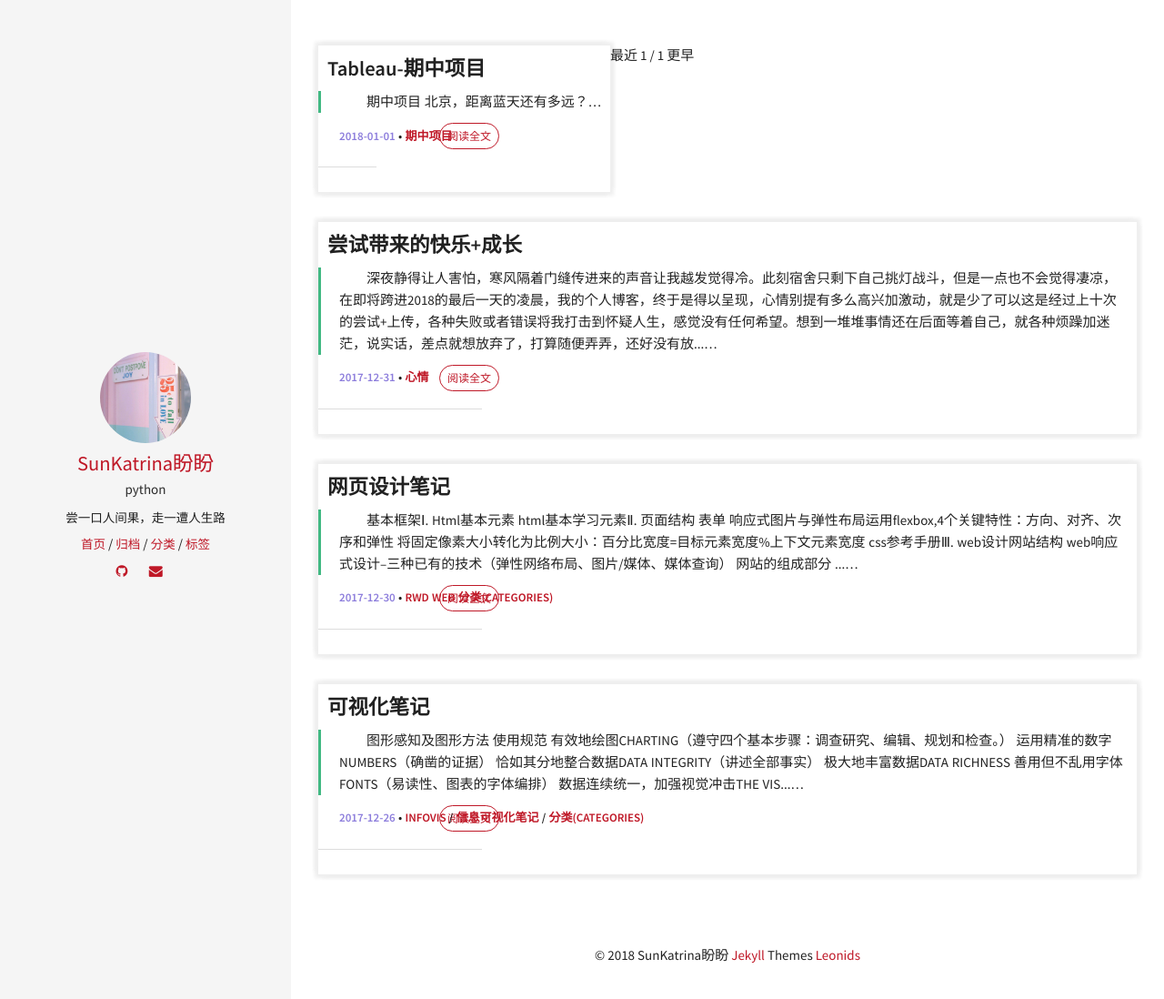
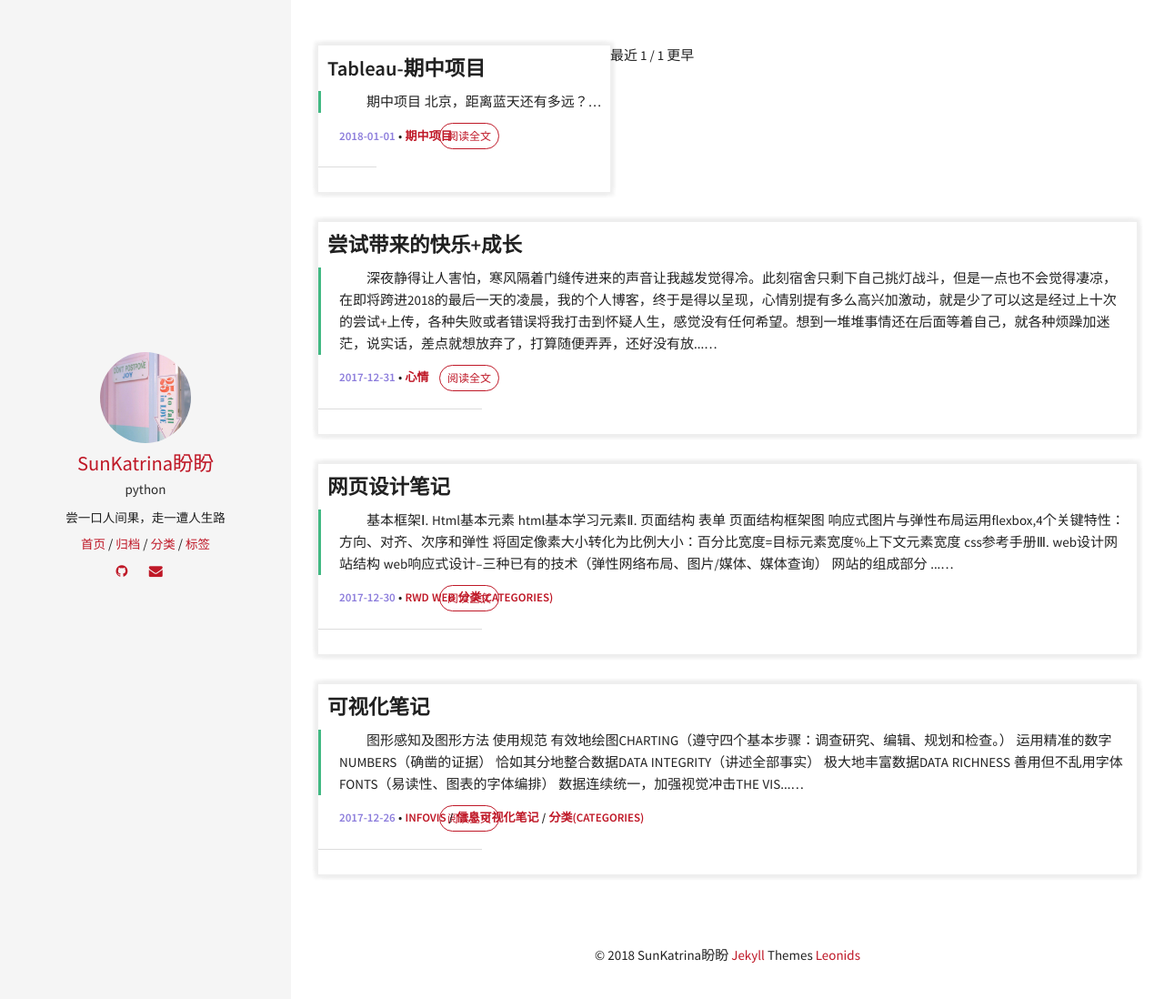
Before and after one commit to sunsipan/sunsipan.github.io, a Jekyll site: the page built from index.html, in a window 1280 px wide. Shown: the top 1098 px of the page at 91% size. Built offline with Jekyll 4.4.1, drawn with Linux system fonts in a browser that asks for light colours; the list of posts is cut into pages by our own code.

Commit message:
Update 2017-12-26-web.md

```diff
--- a/_posts/2017-12-26-web.md
+++ b/_posts/2017-12-26-web.md
@@ -12,23 +12,24 @@
 * [html基本学习元素](http://www.w3school.com.cn/tags/index.asp)
 
 Ⅱ. 页面结构
+* 表单
+* 页面结构框架图
 {: .center}
 ![Page_Structure]({{ site.url }}/assets/blogimg/Page_Structure.jpg)
-* 表单
 
 * 响应式图片与弹性布局
 运用flexbox,4个关键特性：方向、对齐、次序和弹性
 {: .center}
 ![flexbox规范]({{ site.url }}/assets/blogimg/flexbox.png)
 
-> 将固定像素大小转化为比例大小：百分比宽度=目标元素宽度%上下文元素宽度
+* 将固定像素大小转化为比例大小：百分比宽度=目标元素宽度%上下文元素宽度
 
-* [css参考手册](http://www.w3school.com.cn/cssref/index.asp)
+> [css参考手册](http://www.w3school.com.cn/cssref/index.asp)
 
 Ⅲ. web设计网站结构
 * web响应式设计--三种已有的技术（弹性网络布局、图片/媒体、媒体查询）
 ##### 网站的组成部分
-> 使用超文本标记语言（html）
+###### 使用超文本标记语言（html）
 > 文档结构
 * html文档结构(<head>, <body>, <div>, <span>)
 * 文本结构
```
